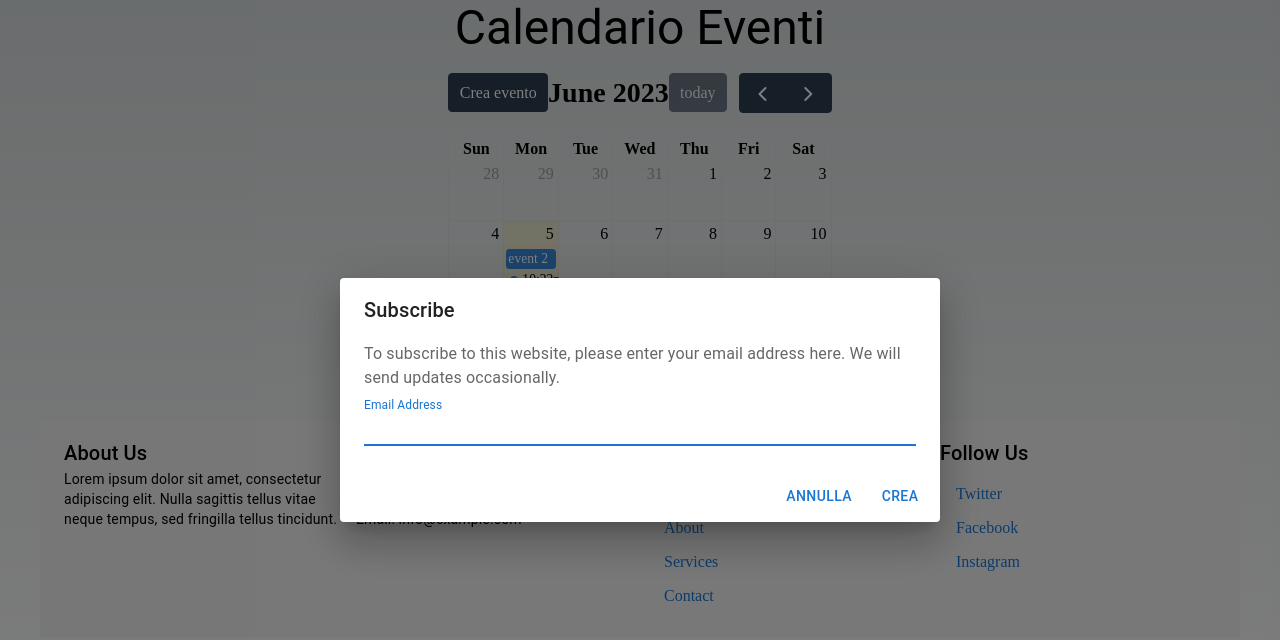
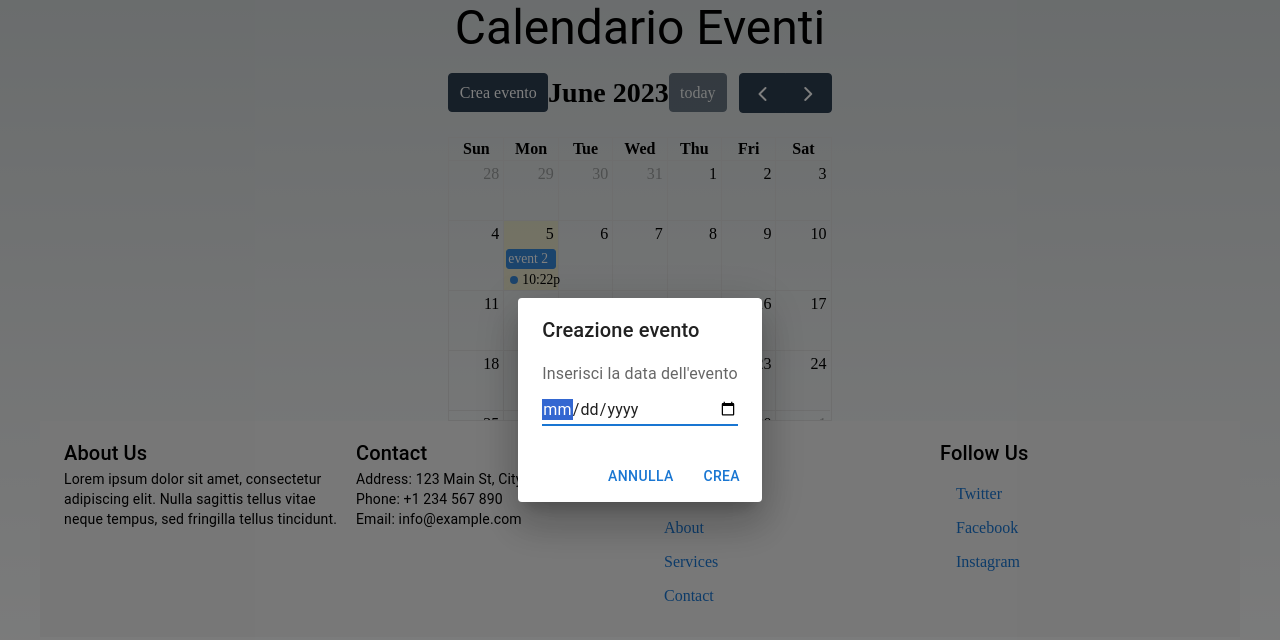
Before and after one commit to ShinobiWPS/test_winearound, a Next.js app: page / in a window 1280 px wide. Both pictures are taken after a click on the button "Crea evento". Shown: the top 640 px of the page. Built offline with nearby package versions, Linux system fonts and the light colour scheme.

Commit message:
Dialog done

```diff
--- a/src/components/DialogEventsCreate.tsx
+++ b/src/components/DialogEventsCreate.tsx
@@ -8,28 +8,41 @@ import {
   TextField,
 } from '@mui/material'
 
-export const DialogEventsCreate = ({ isOpen, onClose, onCreation }) => {
+export const DialogEventsCreate = ({ onClose, calendarRef }) => {
+  const createEvent = (arg) => {
+    debugger
+    const dateStr = prompt('Enter a date in YYYY-MM-DD format')
+    const date = new Date(dateStr + 'T00:00:00') // local time
+
+    if (!isNaN(date.valueOf())) {
+      // valid?
+      const calendarApi = calendarRef.current.getApi()
+      calendarApi.addEvent({
+        title: 'Nuovo',
+        start: date,
+        allDay: true,
+      })
+    } else {
+      alert('Invalid date.')
+    }
+  }
   return (
-    <Dialog open={isOpen} onClose={onClose}>
-      <DialogTitle>Subscribe</DialogTitle>
+    <Dialog open={true} onClose={onClose}>
+      <DialogTitle>Creazione evento</DialogTitle>
       <DialogContent>
-        <DialogContentText>
-          To subscribe to this website, please enter your email address here. We
-          will send updates occasionally.
-        </DialogContentText>
+        <DialogContentText>Inserisci la data dell'evento</DialogContentText>
         <TextField
           autoFocus
           margin="dense"
-          id="name"
-          label="Email Address"
-          type="email"
+          id="event-date"
+          type="date"
           fullWidth
           variant="standard"
         />
       </DialogContent>
       <DialogActions>
         <Button onClick={onClose}>Annulla</Button>
-        <Button onClick={onCreation}>Crea</Button>
+        <Button onClick={createEvent}>Crea</Button>
       </DialogActions>
     </Dialog>
   )
--- a/src/pages/index.tsx
+++ b/src/pages/index.tsx
@@ -36,22 +36,7 @@ export default function Home() {
   const handleEventAdd = (eventAddArg: EventAddArg) => {
     eventAddArg.revert()
   }
-  const createEvent = () => {
-    const dateStr = prompt('Enter a date in YYYY-MM-DD format')
-    const date = new Date(dateStr + 'T00:00:00') // local time
 
-    if (!isNaN(date.valueOf())) {
-      // valid?
-      const calendarApi = calendarRef.current.getApi()
-      calendarApi.addEvent({
-        title: 'Nuovo',
-        start: date,
-        allDay: true,
-      })
-    } else {
-      alert('Invalid date.')
-    }
-  }
   const customButtons = {
     myCustomButton: {
       text: 'Crea evento',
@@ -169,11 +154,13 @@ export default function Home() {
           </Container>
         </Box>
       </Box>
-      <DialogEventsCreate
-        isOpen={isVisible}
-        onClose={() => isVisibleSet(false)}
-        onCreation={createEvent}
-      />
+      {/* qui avrei usato un Portal che su next richiede un filo di codice in piu */}
+      {isVisible && (
+        <DialogEventsCreate
+          onClose={() => isVisibleSet(false)}
+          calendarRef={calendarRef}
+        />
+      )}
     </>
   )
 }
```
